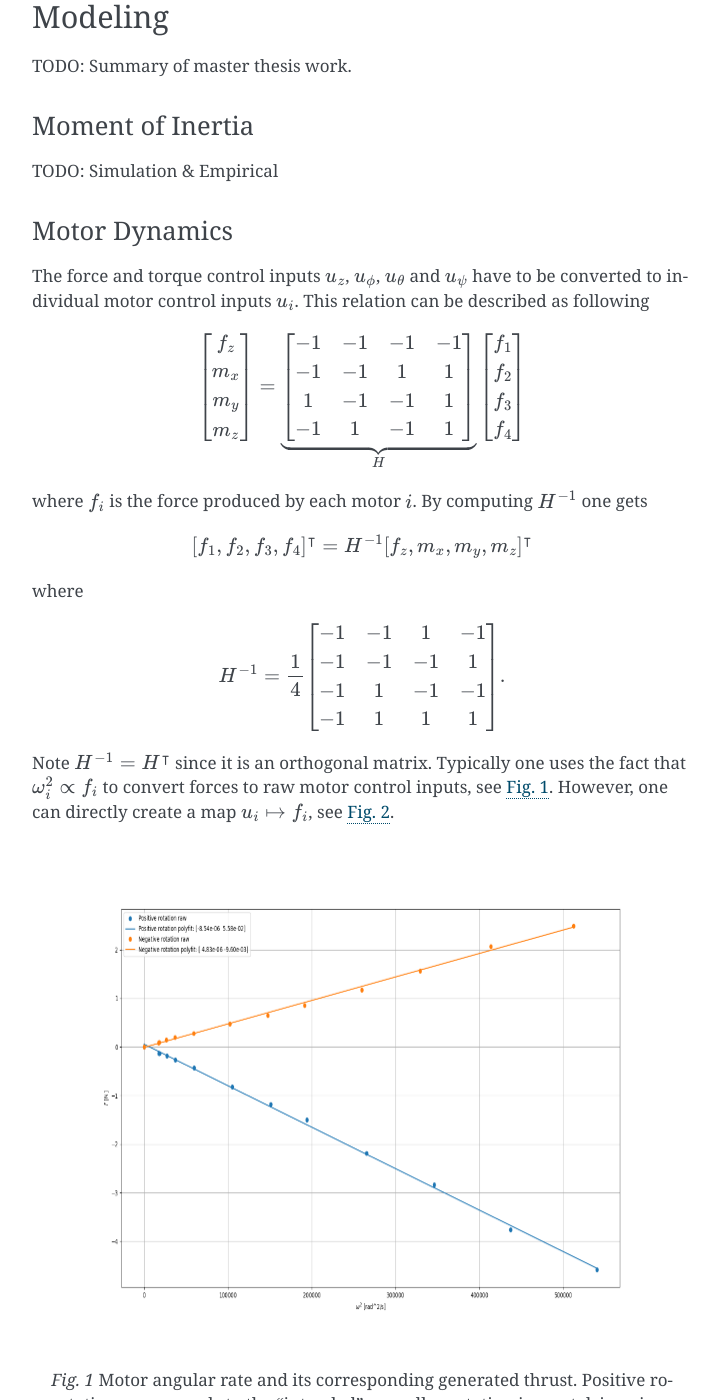
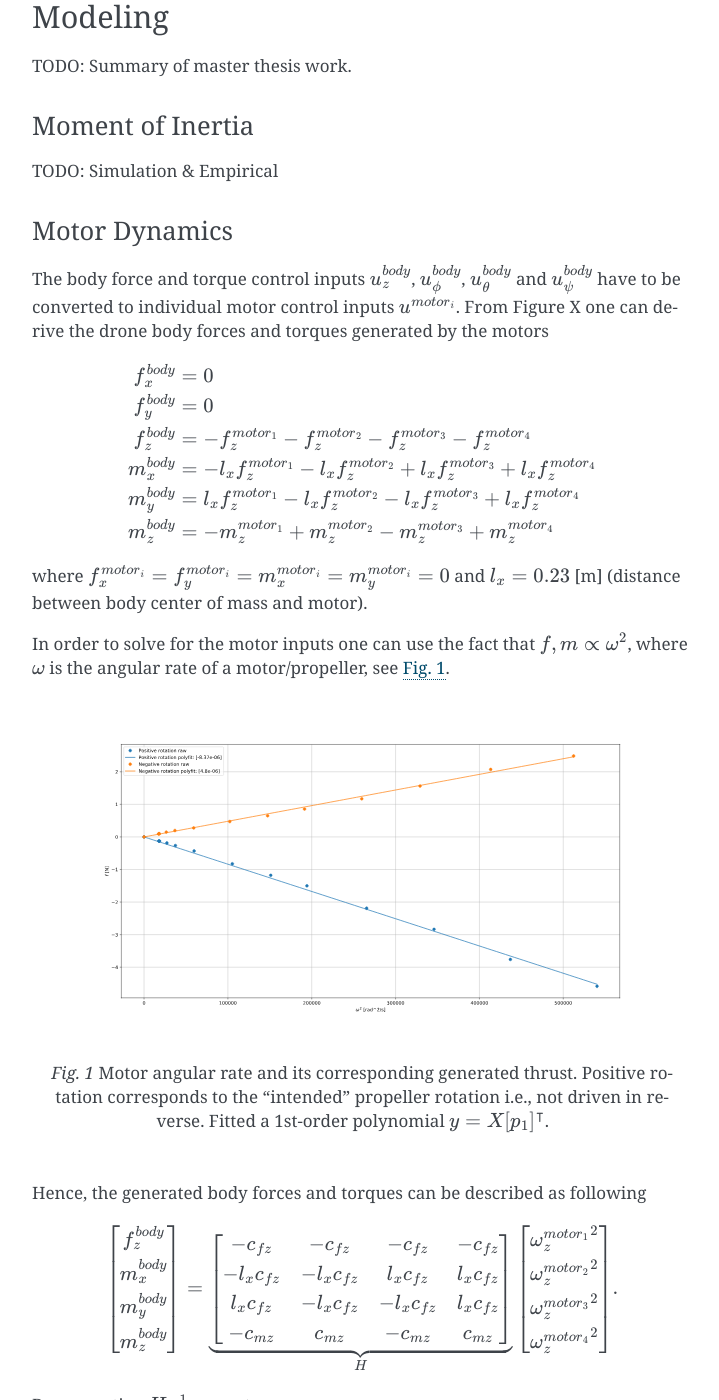
Before and after one commit to real-tintin/ugglan, a Sphinx documentation site: the page built from doc/source/drone.rst, in a window 1280 px wide and 1400 px high, scrolled down 843 px. Shown: the whole window, without its empty margins (388-1107 px from the left). Built offline with Sphinx 7.4.7, drawn with Linux system fonts in a browser that asks for light colours; some of the changed text lies outside the part shown.

Commit message:
Update thrust estimation analysis and doc, use linear Hinv and non-negative rotation.

```diff
--- a/doc/source/drone.rst
+++ b/doc/source/drone.rst
@@ -42,81 +42,111 @@
 
 Motor Dynamics
 ------------------
-The force and torque control inputs :math:`u_z`, :math:`u_\phi`, :math:`u_\theta`
-and :math:`u_\psi` have to be converted to individual motor control inputs
-:math:`u_i`. This relation can be described as following
+The body force and torque control inputs :math:`u_z^{body}`, :math:`u_\phi^{body}`,
+:math:`u_\theta^{body}` and :math:`u_\psi^{body}` have to be converted to individual
+motor control inputs :math:`u^{motor_i}`. From Figure X one can derive the drone body
+forces and torques generated by the motors
+
+.. math::
+
+    f_x^{body} &= 0 \\
+    f_y^{body} &= 0 \\
+    f_z^{body} &= - f_z^{motor_1} - f_z^{motor_2} - f_z^{motor_3} - f_z^{motor_4} \\
+    m_x^{body} &= - l_xf_z^{motor_1} - l_xf_z^{motor_2} + l_xf_z^{motor_3} + l_xf_z^{motor_4} \\
+    m_y^{body} &=   l_xf_z^{motor_1} - l_xf_z^{motor_2} - l_xf_z^{motor_3} + l_xf_z^{motor_4} \\
+    m_z^{body} &= - m_z^{motor_1} + m_z^{motor_2} - m_z^{motor_3} + m_z^{motor_4}
+
+where :math:`f_x^{motor_i} = f_y^{motor_i} = m_x^{motor_i} = m_y^{motor_i} = 0` and
+:math:`l_x = 0.23` [m] (distance between body center of mass and motor).
+
+In order to solve for the motor inputs one can use the fact that
+:math:`f, m \propto \omega^2`, where :math:`\omega` is the angular rate of a
+motor/propeller, see :numref:`ang_rate_sq_vs_thrust`.
+
+.. _ang_rate_sq_vs_thrust:
+.. figure:: figures/ang_rate_sq_vs_thrust.svg
+    :width: 100%
+
+    Motor angular rate and its corresponding generated thrust. Positive
+    rotation corresponds to the "intended" propeller rotation i.e., not
+    driven in reverse. Fitted a 1st-order polynomial :math:`y = X[p_1]^\intercal`.
+
+Hence, the generated body forces and torques can be described as following
 
 .. math::
 
     \begin{bmatrix}
-        f_z \\
-        m_x \\
-        m_y \\
-        m_z
+        f_z^{body} \\
+        m_x^{body} \\
+        m_y^{body} \\
+        m_z^{body}
     \end{bmatrix} =
     \underbrace{
         \begin{bmatrix}
-            -1 & -1 & -1 & -1 \\
-            -1 & -1 & 1 & 1 \\
-            1 & -1 & -1 & 1 \\
-            -1 & 1 & -1 & 1
+            -c_{fz} & -c_{fz} & -c_{fz} & -c_{fz} \\
+            -l_xc_{fz} & -l_xc_{fz} & l_xc_{fz} & l_xc_{fz} \\
+            l_xc_{fz} & -l_xc_{fz} & -l_xc_{fz} & l_xc_{fz} \\
+            -c_{mz} & c_{mz} & -c_{mz} & c_{mz}
         \end{bmatrix}
     }_H
     \begin{bmatrix}
-        f_1 \\
-        f_2 \\
-        f_3 \\
-        f_4
-    \end{bmatrix}
+        {\omega_z^{motor_1}}^2 \\
+        {\omega_z^{motor_2}}^2 \\
+        {\omega_z^{motor_3}}^2 \\
+        {\omega_z^{motor_4}}^2
+    \end{bmatrix}.
 
-where :math:`f_i` is the force produced by each motor :math:`i`. By computing
-:math:`H^{-1}` one gets
+
+By computing :math:`H^{-1}` one gets
 
 .. math::
 
-    [f_1, f_2, f_3, f_4]^\intercal = H^{-1} [f_z, m_x, m_y, m_z]^\intercal
+    [{\omega_z^{motor_1}}^2, {\omega_z^{motor_2}}^2, {\omega_z^{motor_3}}^2, {\omega_z^{motor_4}}^2]^\intercal
+    = H^{-1} [f_z^{body}, m_x^{body}, m_y^{body}, m_z^{body}]^\intercal
 
 where
 
 .. math::
     H^{-1} = \frac{1}{4}
         \begin{bmatrix}
-            -1 & -1 & 1 & -1 \\
-            -1 & -1 & -1 & 1 \\
-            -1 & 1 & -1 & -1 \\
-            -1 & 1 & 1 & 1
+            -\tfrac{1}{c_{fz}} & -\tfrac{1}{l_xc_{fz}} & \tfrac{1}{l_xc_{fz}} & -\tfrac{1}{c_{mz}} \\
+            -\tfrac{1}{c_{fz}} & -\tfrac{1}{l_xc_{fz}} & -\tfrac{1}{l_xc_{fz}} & \tfrac{1}{c_{mz}} \\
+            -\tfrac{1}{c_{fz}} & \tfrac{1}{l_xc_{fz}} & -\tfrac{1}{l_xc_{fz}} & -\tfrac{1}{c_{mz}} \\
+            -\tfrac{1}{c_{fz}} & \tfrac{1}{l_xc_{fz}} & \tfrac{1}{l_xc_{fz}} & \tfrac{1}{c_{mz}}
         \end{bmatrix}.
 
-Note :math:`H^{-1} = H^\intercal` since it is an orthogonal matrix. Typically
-one uses the fact that :math:`\omega_{i}^2 \propto f_i` to convert forces to raw
-motor control inputs, see :numref:`ang_rate_sq_vs_thrust`. However, one can
-directly create a map :math:`u_i \mapsto f_i`, see :numref:`thrust_vs_command`.
+From :numref:`ang_rate_sq_vs_thrust` it can be seen that :math:`c_{fz}` is smaller (about half)
+when the motor is reversing (negative rotation). This is probably due to the non-symmetrical
+shape of the propeller. Hence, a non-linearity arises and :math:`H^{-1}` can't solely be used.
+Therefore reversing will for now not be used, maybe in the future.
 
-.. _ang_rate_sq_vs_thrust:
-.. figure:: figures/ang_rate_sq_vs_thrust.png
-    :scale: 50%
+Anyhow, :numref:`ang_rate_sq_vs_thrust` also gives :math:`c_{fz} = -8.37\times 10^{-6}` (positive rotation
+from now on only). The torque constant is given by :math:`c_{mz} = \tfrac{1}{50} c_{fz}` - empirical
+relation from the master thesis.
 
-    Motor angular rate and its corresponding generated thrust. Positive
-    rotation corresponds to the "intended" propeller rotation i.e., not
-    driven in reverse.
+In :numref:`ang_rate_vs_command` the empirical relation between the raw motor
+control inputs and the angular rates is given.
 
-.. _thrust_vs_command:
-.. figure:: figures/thrust_vs_command.png
-    :scale: 50%
+.. _ang_rate_vs_command:
+.. figure:: figures/ang_rate_vs_command.svg
+    :width: 100%
 
-    Motor control input and its corresponding generated thrust.
+    The motor angular rates and raw control inputs. Fitted a 1nd-order polynomial
+    :math:`y = X[p_1, p_0]^\intercal`. Note, first 5 values are not included in the
+    regression for a better fit - not a commonly used interval. Also note the
+    symmetry about :math:`u`.
 
-Hence, the resulting conversion from force and raw motor input is
+Hence, the final conversion is given by
 
 .. math::
-    u_i =
+    u^{motor_i} =
     \begin{cases}
-        -1095f_i^2 - 12081f_i - 1029 & \text{if } f_i \leq 0 \\
-        3791f_i^2 - 22692f_i + 1686 & \text{otherwise}
-    \end{cases}
+        57\omega_z^{motor_i} - 9675 & \text{if } {\omega_z^{motor_i}} > 0 \\
+        0 & \text{otherwise}
+    \end{cases}.
 
-Note, :math:`u_i` should also be range limited since is it a ``int16`` (and the
-approximation using a 2nd order is poor at low :math:`\omega`).
+Note, :math:`u_i` should also be range limited since is it a ``int16`` and reversing
+is not used.
 
 State Estimation
 =================
--- a/requirements.txt
+++ b/requirements.txt
@@ -16,6 +16,7 @@
 MarkupSafe==1.1.1
 matplotlib==3.1.3
 more-itertools==8.2.0
+mpmath==1.1.0
 numpy==1.18.1
 packaging==20.1
 pluggy==0.13.1
```
Also changed, not shown: other parts of requirements.txt (+1 -0 lines), doc/source/figures/ang_rate_sq_vs_thrust.png (deleted), doc/source/figures/ang_rate_sq_vs_thrust.svg (added), doc/source/figures/ang_rate_vs_command.svg (added), doc/source/figures/thrust_vs_command.png (deleted), 1 other file.
